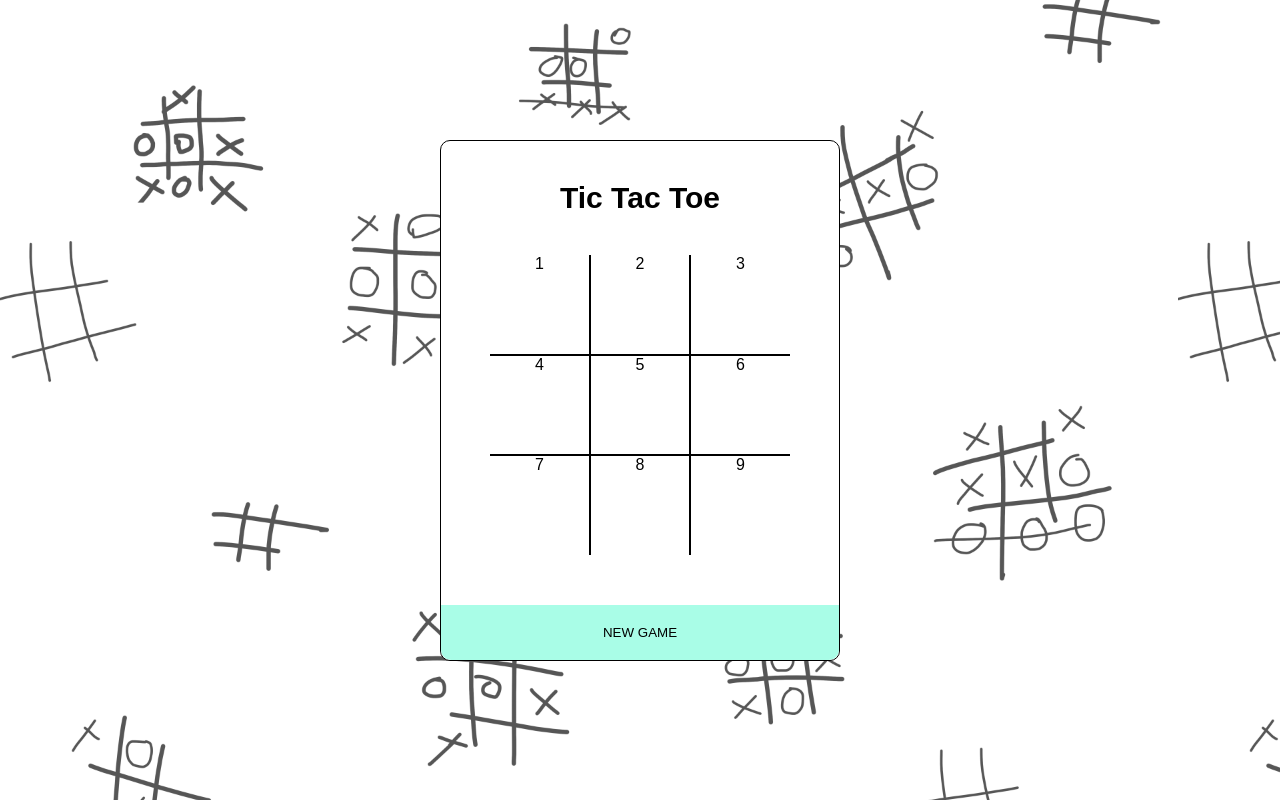
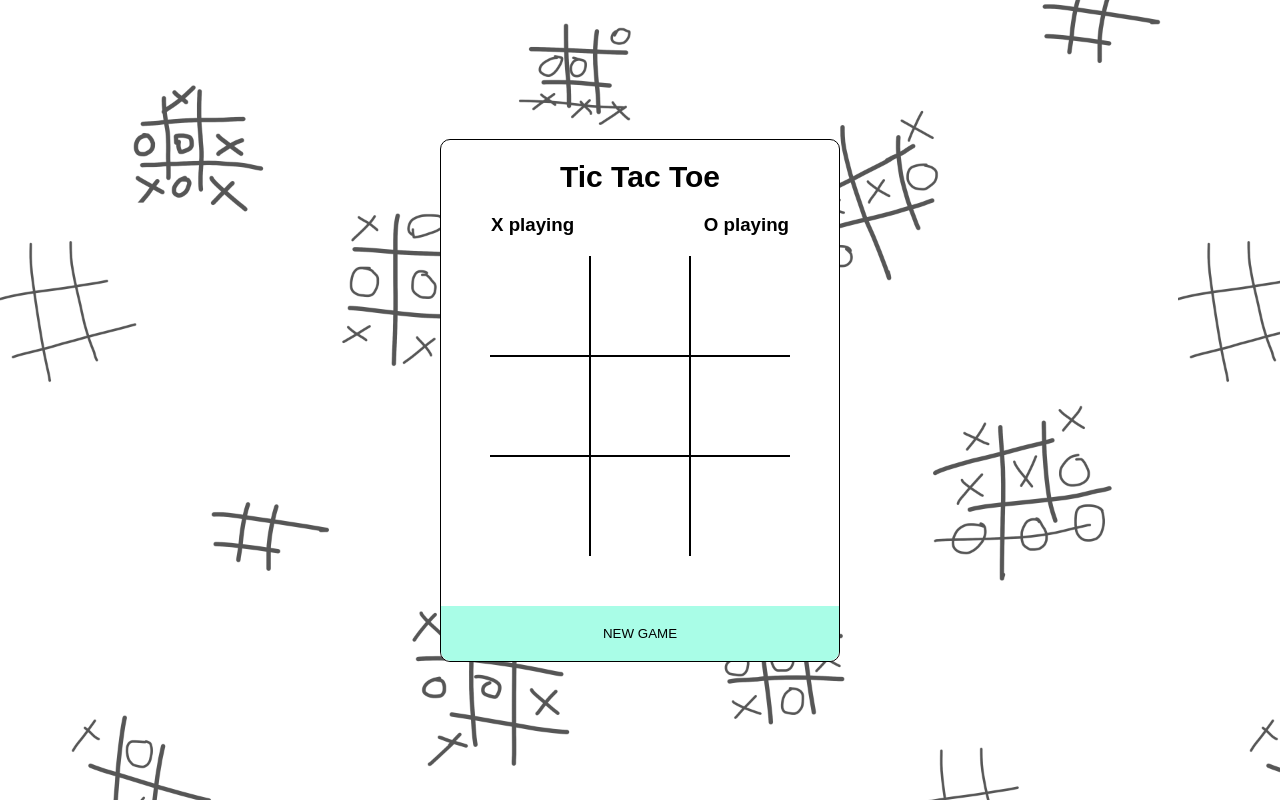
Before and after one commit to becodeorg/verou-3-end-with-a-bang-arcade, a plain HTML site: page tic_tac_toe/index.html in a window 1280 px wide. Drawn offline with Linux system fonts and the light colour scheme.

Commit message:
add player O,X

```diff
--- a/tic_tac_toe/index.html
+++ b/tic_tac_toe/index.html
@@ -14,16 +14,22 @@
     <div class="container">
 
         <h2 class="address">Tic Tac Toe</h2>
+        <div class="players">
+            <h3 class="player_x">X playing</h3>
+            <h3 class="player_o">O playing</h3>
+
+
+        </div>
         <div class="board" id="board">
-            <div class="squares">1</div>
-            <div class="squares">2</div>
-            <div class="squares">3</div>
-            <div class="squares">4</div>
-            <div class="squares">5</div>
-            <div class="squares">6</div>
-            <div class="squares">7</div>
-            <div class="squares">8</div>
-            <div class="squares">9</div>
+            <div class="squares"></div>
+            <div class="squares"></div>
+            <div class="squares"></div>
+            <div class="squares"></div>
+            <div class="squares"></div>
+            <div class="squares"></div>
+            <div class="squares"></div>
+            <div class="squares"></div>
+            <div class="squares"></div>
         </div>
 
 
--- a/tic_tac_toe/style.css
+++ b/tic_tac_toe/style.css
@@ -28,8 +28,13 @@ body{
 }
 
 .address{
-    margin: 40px auto;
+    margin: 20px auto;
     font-size: 30px;
+}
+.players{
+    display: flex;
+    justify-content:space-between;
+    margin: 20px 50px;
 }
 
 .board{
```
